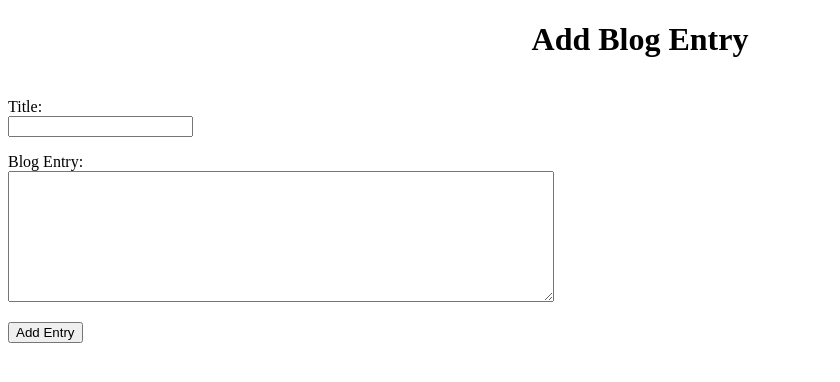
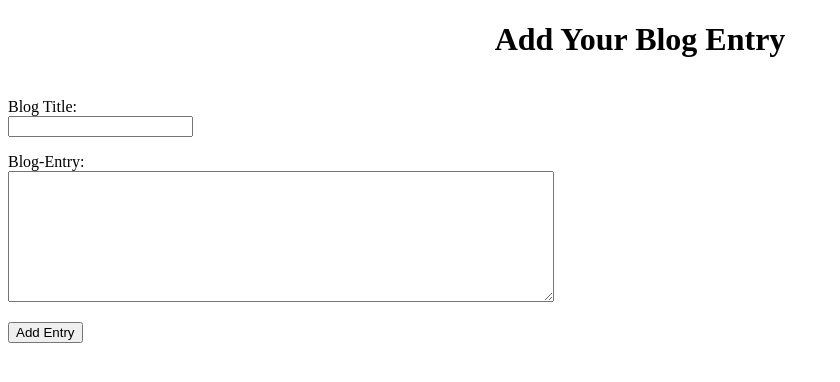
Before and after one commit to ramyaganesh21/Blogz, a Flask app: page /newpost in a window 1280 px wide. Shown: the part 26-408 px from the top of the page, without its empty margins (0-840 px from the left). Run offline with Flask 2, Linux system fonts and the light colour scheme.

Commit message:
changes made

```diff
--- a/templates/newpost.html
+++ b/templates/newpost.html
@@ -1,15 +1,15 @@
 {% extends "base.html" %}
 
 {% block content %}
-    <h1>Add Blog Entry</h1>
+    <h1>Add Your Blog Entry</h1>
     <br>
     <form method='post'>
-        <label>Title:
+        <label>Blog Title:
             <br>
             <input type="text" name='blog-title' value="{{blog_title}}">
         </label>
         <p class="error">{{title_error}}</p>
-        <label>Blog Entry:
+        <label>Blog-Entry:
             <br>
             <textarea name="blog-entry" style="width:540px; height:125px;">{{blog_body}}</textarea>
         </label>
```
